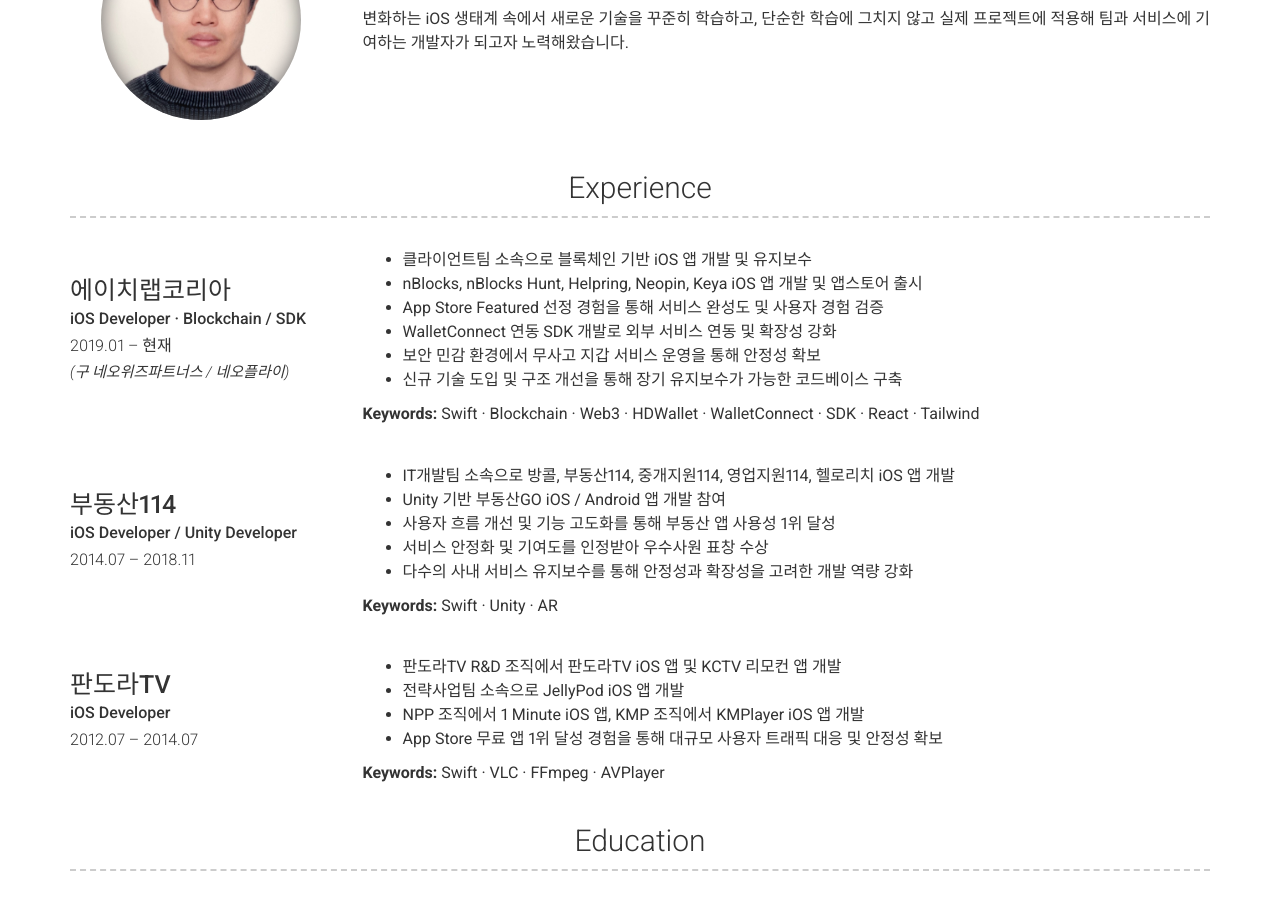
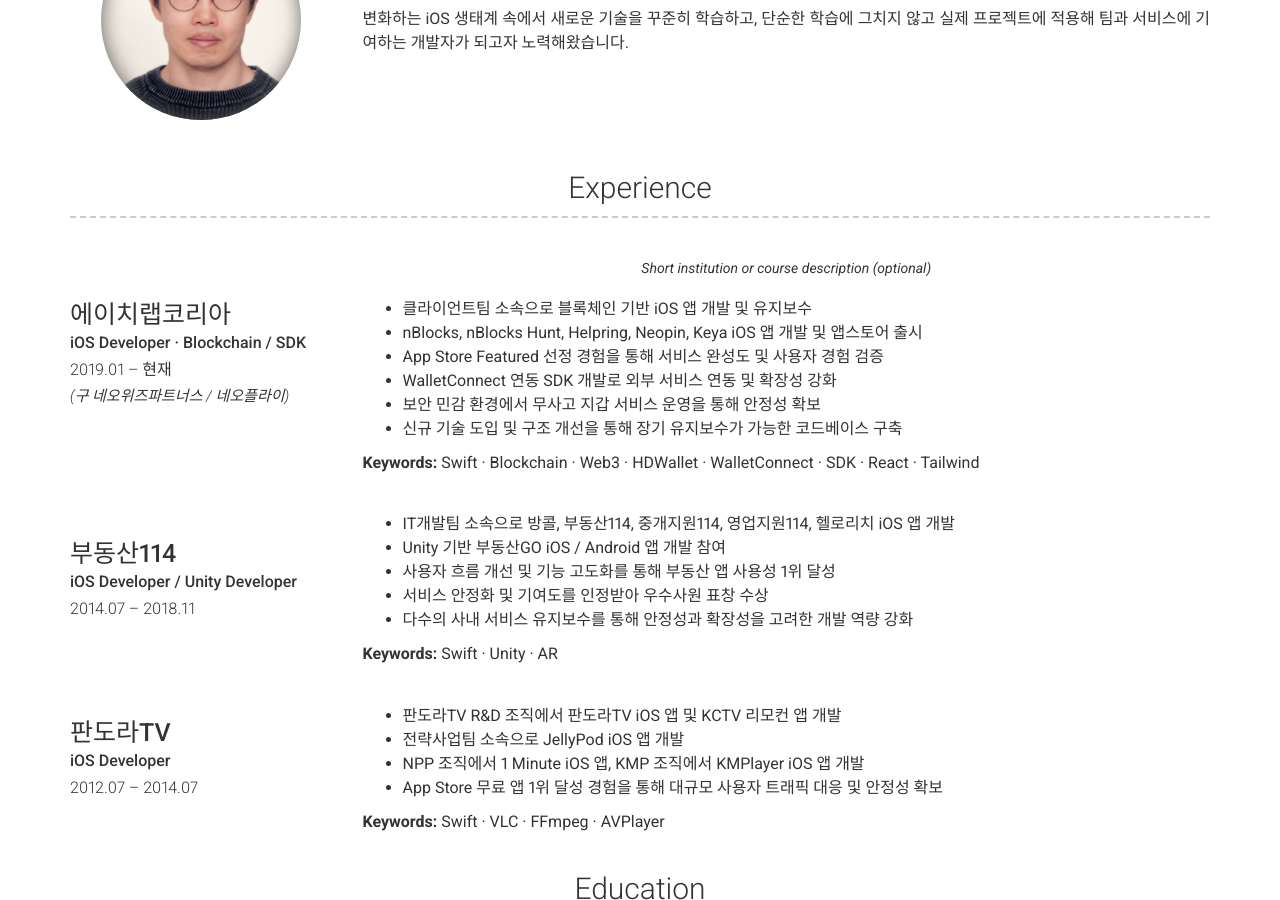
Before and after one commit to toypresent81/toypresent81.github.io, a Jekyll site: the page built from index.md, in a window 1280 px wide and 900 px high, scrolled down 382 px. Built offline with Jekyll 4.4.1, drawn with Linux system fonts in a browser that asks for light colours; nearby versions of some CDN libraries.

Commit message:
Update _config.yml

```diff
--- a/_config.yml
+++ b/_config.yml
@@ -54,6 +54,8 @@ content:
         link: (구 네오위즈파트너스 / 네오플라이)
         sub_title: iOS Developer · Blockchain / SDK
         caption: 2019.01 – 현재
+        quote: >
+          Short institution or course description (optional)
         description: |
           - 클라이언트팀 소속으로 블록체인 기반 iOS 앱 개발 및 유지보수
           - nBlocks, nBlocks Hunt, Helpring, Neopin, Keya iOS 앱 개발 및 앱스토어 출시
```
